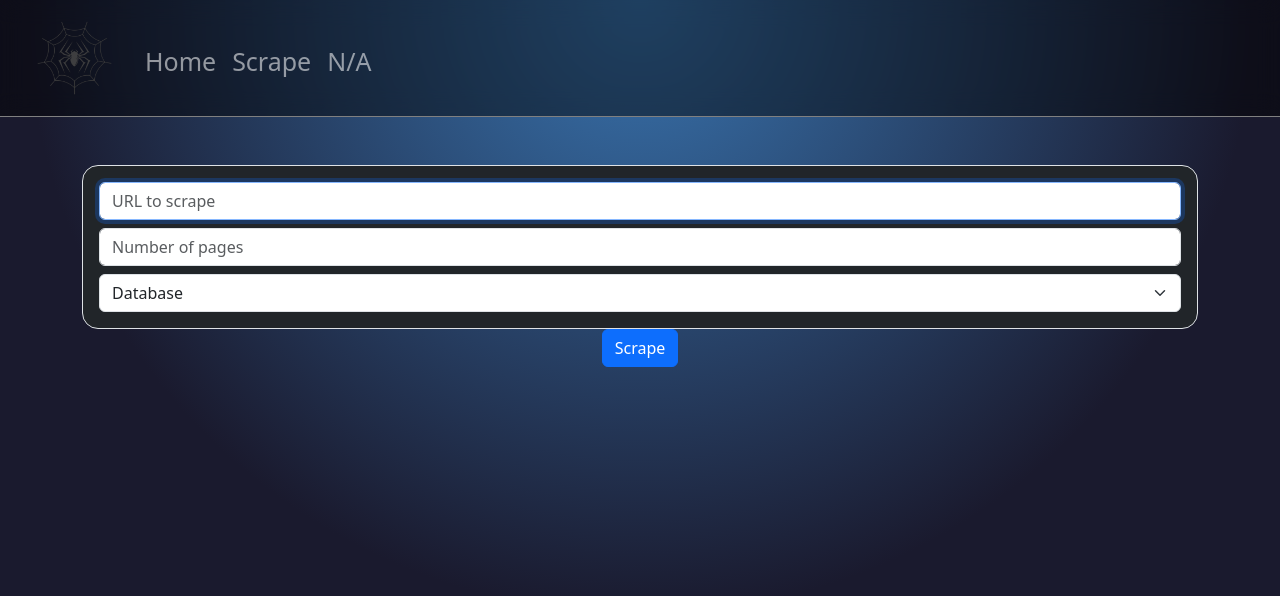
After one commit to MessyPrincy/Arachne, a FastAPI app: template templates/scrape.html in a window 1280 px wide. The commit adds this page. Shown: the top 596 px of the page. Run offline with FastAPI, Linux system fonts and the light colour scheme; the template is opened without the code that fills it, so the values that code supplies are empty.

Commit message:
Very basic scrape interface

```diff
--- a/app/main.py
+++ b/app/main.py
@@ -1,5 +1,6 @@
 from datetime import datetime
-from fastapi import FastAPI, HTTPException, Request
+from fastapi import FastAPI, HTTPException, Request, Form
+from fastapi.responses import RedirectResponse
 from fastapi.staticfiles import StaticFiles
 from fastapi.templating import Jinja2Templates
 from app.models import ScrapeRequest, ScrapeResponse
@@ -17,33 +18,26 @@ def home(request: Request):
         request=request, name="index.html"
     )
 
+@app.get("/scrape")
+def scrape_page(request: Request):
+    return templates.TemplateResponse(
+        request=request, name="scrape.html"
+    )
+
+@app.post("/scrape")
+def scrape_submit(url: str = Form(...), max_pages: int = Form(1), export: str = Form("db")):
+    perform_scrape(url, max_pages, export or None)
+    return RedirectResponse(url="/", status_code=303)
+
 @app.get("/health")
 def health_check():
     return {"status": "ok"}
 
 @app.post("/api/scrape", response_model=ScrapeResponse)
 def scrape_endpoint(request: ScrapeRequest):
-    try:
-        # Currently hardcoded to the bookstore logic from scraper.py
-        data = scraper.scrape(request.url, request.max_pages)
-        export = request.export_format
-        filename = f"./data/scraped_data_{datetime.now().strftime('%Y%m%d_%H%M%S')}.{request.export_format}"
+    data = perform_scrape(request.url, request.max_pages, request.export_format)
+    return ScrapeResponse(status="success", data=data if not request.export_format else None)
 
-        # No export_format, means we return the data through API
-        if not export:
-            return ScrapeResponse(status="success", data=data)
-        elif export == "db":
-            exporters.export_to_db(data, database, request.url)
-        elif export == "json":
-            exporters.export_to_json(data, filename)
-        elif export == "csv":
-            exporters.export_to_csv(data, filename)
-        # This is important, never trust user input
-        else:
-            raise ValueError(f"Unsupported export format: {request.export_format}")
-        return ScrapeResponse(status="success")
-    except Exception as e:
-        raise HTTPException(status_code=500, detail=str(e))
 
 @app.get("/api/scrape-entries")
 def get_scrape_entries():
@@ -52,3 +46,19 @@ def get_scrape_entries():
 @app.get("/api/scrape-urls")
 def get_scrape_urls():
     return helpers.get_chart_dict(retrievers.get_urls_per_scrapes(database))
+
+def perform_scrape(url: str, max_pages: int, export_format: str | None = None):
+    data = scraper.scrape(url, max_pages)
+
+    if export_format == "db":
+        exporters.export_to_db(data, database, url)
+    elif export_format in ("json", "csv"):
+        filename = f"./data/scraped_data_{datetime.now().strftime('%Y%m%d_%H%M%S')}.{export_format}"
+        if export_format == "json":
+            exporters.export_to_json(data, filename)
+        else:
+            exporters.export_to_csv(data, filename)
+    elif export_format not in (None, ""):
+        raise ValueError(f"Unsupported export format: {export_format}")
+
+    return data
--- a/templates/layout.html
+++ b/templates/layout.html
@@ -16,7 +16,7 @@
                 <div class="collapse navbar-collapse" id="navbar">
                     <ul class="navbar-nav me-auto mt-2">
                         <li class="nav-item"><a class="nav-link" href="/">Home</a></li>
-                        <li class="nav-item"><a class="nav-link" href="">N/A</a></li>
+                        <li class="nav-item"><a class="nav-link" href="/scrape">Scrape</a></li>
                         <li class="nav-item"><a class="nav-link" href="">N/A</a></li>
                     </ul>
                 </div>
--- /dev/null
+++ b/templates/scrape.html
@@ -0,0 +1,23 @@
+{% extends "layout.html" %}
+
+{% block title %}
+    Home
+{% endblock %}
+
+{% block main %}
+    <section>
+        <form action="/scrape" method="post">
+            <div class="rounded-4 bg-dark border p-3">
+                <input autocomplete="off" autofocus class="form-control mb-2" name="url" placeholder="URL to scrape" type="url" required>
+                <input autocomplete="off" class="form-control mb-2" name="max_pages" placeholder="Number of pages" type="number">
+                <select class="form-select" name="export">
+                    <option value="db" selected>Database</option>
+                    <option value="json">Json</option>
+                    <option value="csv">Csv</option>
+                    <option value="">None</option>
+                </select>
+            </div>
+            <button class="btn btn-primary" type="submit">Scrape</button>
+        </form>
+    </section>
+{% endblock %}
```
